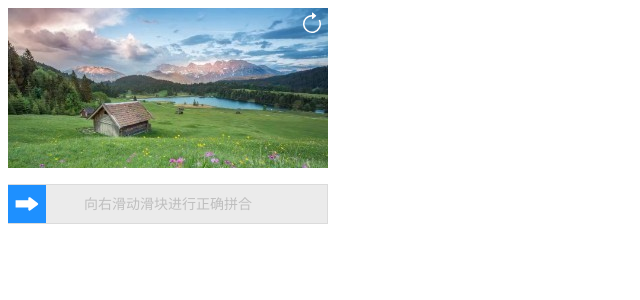
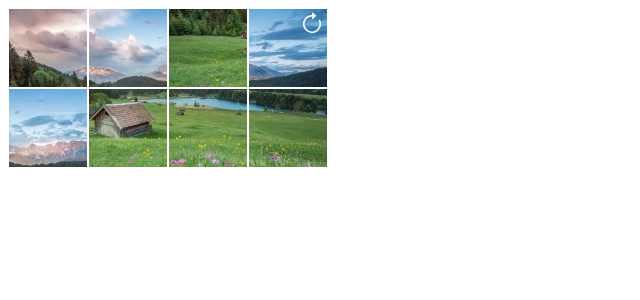
Before and after one commit to zxiaogong/vue3-action-captcha, a Vue app: page / in a window 1280 px wide. Shown: the top 300 px of the page, without its empty margins (0-640 px from the left). Built offline with nearby package versions, Linux system fonts and the light colour scheme.

Commit message:
feat: 优化滑动拼图组件.update: 抽离刷新组件,完善推理拼图组件.docs: 修改readme文档

```diff
--- a/package.json
+++ b/package.json
@@ -12,10 +12,12 @@
   "dependencies": {
     "@vitejs/plugin-vue-jsx": "^2.1.1",
     "less": "^4.1.3",
+    "lodash-es": "^4.17.21",
     "vite-plugin-md": "^0.21.5",
     "vue": "^3.2.41"
   },
   "devDependencies": {
+    "@types/lodash-es": "^4.17.6",
     "@vitejs/plugin-vue": "^3.2.0",
     "typescript": "^4.6.4",
     "vite": "^3.2.3",
--- a/src/App.vue
+++ b/src/App.vue
@@ -1,9 +1,17 @@
 <script setup lang="ts">
-import { SliderCaptcha ,DragCaptcha} from "./components/index";
+// import { SliderCaptcha ,DragCaptcha} from "./components/index";
 // import { SliderCaptcha } from "../public/lib/captcha.es";
 import backImg from "./imgs/1.jpg";
+import {ref} from "vue"
+const testdata = ref([2,4])
 const verifySuccess = ()=>{
   console.log("验证成功")
+}
+const verifyRefresh = ()=>{
+  console.log("刷新")
+  setTimeout(() => {
+    testdata.value=[1,6]
+  }, 2000);
 }
 const verifyChange= (res:any,callback:(s:boolean)=>boolean)=>{
   console.log(res)
@@ -14,8 +22,9 @@ const verifyChange= (res:any,callback:(s:boolean)=>boolean)=>{
 </script>
 
 <template>
-  <SliderCaptcha :backendImg="backImg" @verifySuccess="verifySuccess" :isBackendCheck="true" @verifyChange="verifyChange"></SliderCaptcha>
-  <!-- <DragCaptcha :backendImg="backImg" ></DragCaptcha> -->
+  <!-- <slider-captcha :backendImg="backImg" @verifySuccess="verifySuccess" :isBackendCheck="true" @verifyChange="verifyChange"></slider-captcha> -->
+  <!-- <SliderCaptcha :backendImg="backImg" @verifySuccess="verifySuccess" :isBackendCheck="true" @verifyChange="verifyChange"></SliderCaptcha> -->
+  <drag-captcha :backendImg="backImg" @verifySuccess="verifySuccess" @verifyRefresh="verifyRefresh" @verifyChange="verifyChange" :crossPosition="testdata"  :isBackendCheck="true"></drag-captcha>
 </template>
 
 <style scoped>
--- /dev/null
+++ b/src/components/common/refreshBut/index.vue
@@ -0,0 +1,44 @@
+<template>
+    <div class="other-operation">
+        <div class="refresh-but" @click="onRefresh">
+            <svg xmlns="http://www.w3.org/2000/svg" width="16" height="16" fill="currentColor" class="bi bi-arrow-clockwise"
+                viewBox="0 0 16 16">
+                <path fill-rule="evenodd" d="M8 3a5 5 0 1 0 4.546 2.914.5.5 0 0 1 .908-.417A6 6 0 1 1 8 2v1z" />
+                <path
+                    d="M8 4.466V.534a.25.25 0 0 1 .41-.192l2.36 1.966c.12.1.12.284 0 .384L8.41 4.658A.25.25 0 0 1 8 4.466z" />
+            </svg>
+        </div>
+    </div>
+</template>
+
+<script lang="ts" setup>
+import { defineEmits } from "vue"
+const emit = defineEmits({
+    click: null
+})
+const onRefresh = () => {
+    emit('click')
+}
+</script>
+
+<style lang="less">
+.other-operation {
+    width: 20px;
+    height: 20px;
+    line-height: 20px;
+    position: absolute;
+    top: 4px;
+    right: 8px;
+    z-index: 20;
+
+    svg {
+        width: 1.5em;
+        height: 1.5em;
+    }
+
+    .refresh-but {
+        cursor: pointer;
+        color: #fff;
+    }
+}
+</style>
--- a/src/components/common/timeTips/index.vue
+++ b/src/components/common/timeTips/index.vue
@@ -1,11 +1,8 @@
 <template>
   <div class="time-tips-root">
-    <div
-      class="time-tips-root-content"
-      :style="{
-        height: props.state ? 20 + 'px' : 0,
-      }"
-    >
+    <div class="time-tips-root-content" :style="{
+      height: props.state ? 20 + 'px' : 0,
+    }">
       <span v-show="props.state === 1">
         验证通过:&nbsp;一共耗时
         <span style="color: #00c957">{{ takeUpTime }}s</span>
@@ -33,10 +30,10 @@ const takeUpTime = ref(0);
 let timerThread: any = null;
 let afterTime = 0;
 const startTime = () => {
+  timerThread = 0
   timerThread = setInterval(() => {
     afterTime += 100;
   }, 100);
-  timerThread;
 };
 const stopTime = () => {
   takeUpTime.value = afterTime / 1000;
--- a/src/components/dragCaptcha/index.tsx
+++ b/src/components/dragCaptcha/index.tsx
@@ -1,13 +1,14 @@
 import {
   defineComponent,
   ref,
-  Ref,
   reactive,
   onMounted,
-  onUpdated,
   watch,
 } from 'vue'
+import TimeTips from "../common/timeTips/index.vue";
+import RefreshBut from "../common/refreshBut/index.vue";
 import './index.less';
+
 
 interface PictureDataType {
   styles: {
@@ -22,19 +23,42 @@ interface PictureDataType {
 }
 
 export default defineComponent({
+  name: 'drag-captcha',
   props: {
+    //背景图
     backendImg: {
       type: String,
       default: '',
       required: true
     },
+    //对换的图片
     crossPosition: {
       type: Array<number>,
-      default: [2, 5],
-    }
+    },
+    /**失败几次刷新 */
+    errHowTimesRefresh: {
+      type: Number,
+      default: 1,
+    },
+    /**是否需要后端校验 */
+    isBackendCheck: {
+      type: Boolean,
+      default: false,
+    },
+  },
+  emit: {
+    verifyRefresh: null,
+    /**验证成功 */
+    verifySuccess: null,
+    /**验证失败 */
+    verifyError: null,
+    /**后端校验调用 */
+    verifyChange: null,
   },
 
-  setup(props) {
+
+  setup(props, { emit }) {
+
     let pictureData: { jigsawPuzzleList: PictureDataType[] } = reactive({
       jigsawPuzzleList: []
     })
@@ -55,13 +79,42 @@ export default defineComponent({
       endX: 0,
       endY: 0,
     }
+    let cross1 = 0
+    let cross2 = 0
+    const tipRef = ref<any>()
+    const verifyState = ref<number>(0)
+    let initImgSafe: PictureDataType[] = []
+    let errNum = 0
+    let isOver = true
+
+    watch(props, () => {
+      initVerifyData()
+    })
     /**页面初次渲染 */
     onMounted(() => {
+      initVerifyData()
+    })
+    const initVerifyData = () => {
+      const random = (noNum?: number): number => {
+        const randomNum = Math.floor(Math.random() * (7 - 0))
+        if (noNum === undefined || randomNum !== noNum) {
+          return randomNum
+        } else {
+          return random(noNum)
+        }
+      }
       let imgList: PictureDataType[] = []
       const subscript = [0, 1, 2, 3, 4, 5, 6, 7]
       const tempSub = [...subscript]
-      const cross1 = props.crossPosition[0]
-      const cross2 = props.crossPosition[1]
+      const { crossPosition } = props
+      if (crossPosition?.length && crossPosition?.length >= 2 && crossPosition[0] !== crossPosition[1]) {
+        cross1 = crossPosition[0]
+        cross2 = crossPosition[1]
+      } else {
+        cross1 = random()
+        cross2 = random(cross1)
+      }
+
       subscript[cross1] = tempSub[cross2]
       subscript[cross2] = tempSub[cross1]
 
@@ -81,7 +134,8 @@ export default defineComponent({
         })
       })
       pictureData.jigsawPuzzleList = imgList
-    })
+      initImgSafe = imgList
+    }
 
     /**计算坐标 */
     const coordinate = (index: number): { x: number, y: number } => {
@@ -98,12 +152,17 @@ export default defineComponent({
 
     /**鼠标按下 */
     const pressImgBlock = (e: any, index: number) => {
+      if (!isOver) {
+        return
+      }
+      isOver = false
+      tipRef.value.startTime()
       offsetX = e.offsetX + 8
       offsetY = e.offsetY + 8
       //重新记录操作参数
       operationParameter = {
-        startX: offsetX,
-        startY: offsetY,
+        startX: e.clientX,
+        startY: e.clientY,
         endX: 0,
         endY: 0,
       }
@@ -160,15 +219,14 @@ export default defineComponent({
       pictureData.jigsawPuzzleList = tempPicInfo
     }
     /**松开 */
-    const putDownImgBlock = (e:any) => {
+    const putDownImgBlock = (e: any) => {
+
       const clientX = e.clientX
       const clientY = e.clientY
       /**记录操作参数 */
-      operationParameter.endX=clientX
-      operationParameter.endY=clientY
-
+      operationParameter.endX = clientX
+      operationParameter.endY = clientY
       const tempPicInfoList = [...pictureData.jigsawPuzzleList]
-
       const replaceIndex = backupsOriginalImgInfo.index
       const currentPicData = tempPicInfoList[currentSelectIndex]
       let { x, y } = coordinate(replaceIndex)
@@ -182,14 +240,56 @@ export default defineComponent({
       pictureData.jigsawPuzzleList = tempPicInfoList
       document.removeEventListener("mousemove", dragImgBlock);
       document.removeEventListener("mouseup", putDownImgBlock);
+      //停止计时
+      const processTime = tipRef.value.stopTime();
       setTimeout(() => {
         tempPicInfoList[currentSelectIndex] = tempPicInfoList[replaceIndex]
         tempPicInfoList[replaceIndex] = currentPicData
         currentSelectIndex = -1
         pictureData.jigsawPuzzleList = tempPicInfoList
         console.log(pictureData.jigsawPuzzleList)
+        if (tempPicInfoList[cross1].key === cross2 && tempPicInfoList[cross2].key === cross1) {
+          verifyState.value = 1
+          if (props.isBackendCheck) {
+            emit('verifyChange', {
+              ...operationParameter,
+              processTime
+            }, (result: boolean | undefined) => {
+              if (result) {
+                emit("verifySuccess")
+              } else {
+                emit("verifyError")
+                errLaterRefreshImg()
+              }
+            })
+          } else {
+            emit("verifySuccess")
+          }
+        } else {
+          emit("verifyError");
+          verifyState.value = 2
+          errLaterRefreshImg()
+          setTimeout(() => {
+            verifyState.value = 0
+          }, 900);
+        }
       }, 100);
+    }
+    const errLaterRefreshImg = () => {
+      setTimeout(() => {
+        isOver = true
+        errNum++
+        if (errNum >= props.errHowTimesRefresh) {
+          onRefresh()
+        } else {
+          pictureData.jigsawPuzzleList = initImgSafe
+        }
+      }, 900);
 
+    }
+    const onRefresh = () => {
+      emit('verifyRefresh')
+      initVerifyData()
     }
     return () => {
       return (
@@ -201,6 +301,10 @@ export default defineComponent({
               )
             })
           }
+          <div style={{ width: '100%', height: '20px', position: 'absolute', left: 0, bottom: 0 }}>
+            <TimeTips ref={tipRef} state={verifyState.value}></TimeTips>
+          </div>
+          <RefreshBut onClick={() => onRefresh()}></RefreshBut>
         </div>
       )
     }
--- a/src/components/index.ts
+++ b/src/components/index.ts
@@ -1,8 +1,2 @@
-import SliderCaptcha from "./sliderCaptcha/index.vue"
-import DragCaptcha from "./dragCaptcha/index"
-// import DragCaptcha from "./dragCaptcha/index.vue"
-
-export {
-  SliderCaptcha,
-  DragCaptcha
-}
+export { default as sliderCaptcha } from "./sliderCaptcha/index.vue"
+export { default as DragCaptcha } from "./dragCaptcha/index"
--- a/src/components/sliderCaptcha/index.vue
+++ b/src/components/sliderCaptcha/index.vue
@@ -1,3 +1,8 @@
+<script lang="ts">
+export default {
+  name:'slider-captcha'
+}
+</script>
 <template>
   <div class="slider-captcha-root">
     <div class="slider-captcha-content">
--- /dev/null
+++ b/src/index.ts
@@ -0,0 +1,15 @@
+import * as components from "./components";
+import type { App } from "vue"
+import { forEach } from "lodash-es"
+
+const verifyComponents = {
+    install: (app: App) => {
+        forEach(components, (item => {
+            console.log(item.name)
+            app.component(item.name, item)
+        }))
+    }
+}
+export default verifyComponents
+
+export { components }
--- a/src/main.ts
+++ b/src/main.ts
@@ -1,4 +1,5 @@
 import { createApp } from 'vue'
 import App from './App.vue'
+import verifyComponents from './index'
 
-createApp(App).mount('#app')
+createApp(App).use(verifyComponents).mount('#app')
```
Also changed, not shown: 2 other files (tests, documents, lock files or other folders).
